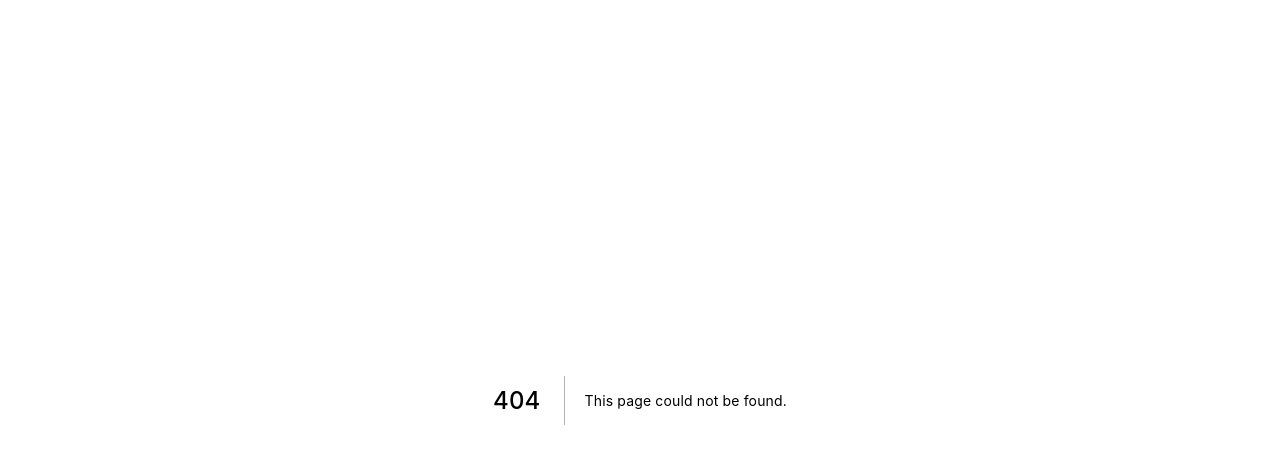
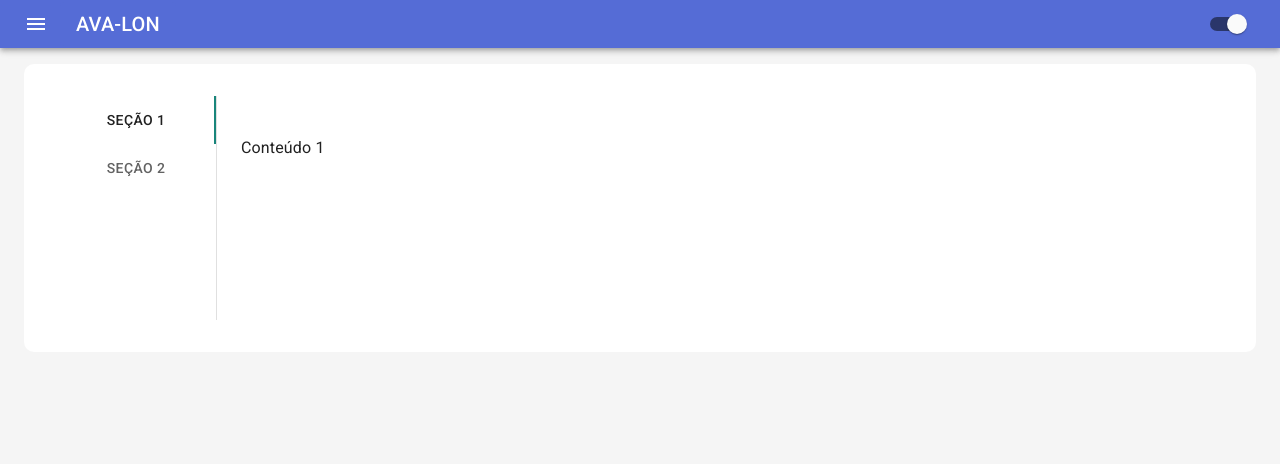
Before and after one commit to RoneyPasolini/ava-lon, a Next.js app: page /content in a window 1280 px wide. Before the commit this address had no page. Shown: the top 464 px of the page. Built offline with nearby package versions, Linux system fonts and the light colour scheme.

Commit message:
feat: add content page

```diff
--- a/package.json
+++ b/package.json
@@ -37,7 +37,8 @@
   },
   "lint-staged": {
     "*.{ts,tsx}": [
-      "eslint 'src/**' --fix"
+      "eslint 'src/**' --fix",
+      "git add"
     ]
   }
 }
--- /dev/null
+++ b/src/components/Content/SectionsTabs.tsx
@@ -0,0 +1,17 @@
+import VerticalTabs from '../utils/VerticalTabs'
+import Section from '../../models/section'
+
+const sections = [
+  {
+    title: 'Seção 1',
+    content: <p>Conteúdo 1</p>
+  },
+  {
+    title: 'Seção 2',
+    content: <p>Conteúdo 2</p>
+  }
+] as Section[]
+
+export function SectionsTabs() {
+  return <VerticalTabs tabs={sections} />
+}
--- a/src/components/Navigation/Navigation.tsx
+++ b/src/components/Navigation/Navigation.tsx
@@ -1,5 +1,8 @@
 import { Button, Typography } from '@material-ui/core'
-import ListAltIcon from '@material-ui/icons/ListAlt'
+import AssignmentIcon from '@material-ui/icons/Assignment'
+import BarChartIcon from '@material-ui/icons/BarChart'
+import HomeIcon from '@material-ui/icons/Home'
+import MenuBookIcon from '@material-ui/icons/MenuBook'
 
 import Link from 'next/link'
 
@@ -10,9 +13,24 @@ import { NavMenu, NavItem } from './NavMenu/NavMenu'
 
 const navItems = [
   {
+    text: 'Início',
+    url: '/',
+    icon: <HomeIcon />
+  },
+  {
+    text: 'Conteúdo',
+    url: '/content',
+    icon: <MenuBookIcon />
+  },
+  {
     text: 'Notas',
     url: '/grades',
-    icon: <ListAltIcon />
+    icon: <BarChartIcon />
+  },
+  {
+    text: 'Atividades',
+    url: '/quiz', // Temporary
+    icon: <AssignmentIcon />
   }
 ] as NavItem[]
 
--- /dev/null
+++ b/src/components/utils/VerticalTabs.tsx
@@ -0,0 +1,91 @@
+import React from 'react'
+import { makeStyles, Theme } from '@material-ui/core/styles'
+import Tabs from '@material-ui/core/Tabs'
+import Tab from '@material-ui/core/Tab'
+import Typography from '@material-ui/core/Typography'
+import Box from '@material-ui/core/Box'
+
+interface TabPanelProps {
+  children?: React.ReactNode
+  index: any
+  value: any
+}
+
+function TabPanel(props: TabPanelProps) {
+  const { children, value, index, ...other } = props
+
+  return (
+    <div
+      role="tabpanel"
+      hidden={value !== index}
+      id={`vertical-tabpanel-${index}`}
+      aria-labelledby={`vertical-tab-${index}`}
+      {...other}
+    >
+      {value === index && (
+        <Box p={3}>
+          <Typography>{children}</Typography>
+        </Box>
+      )}
+    </div>
+  )
+}
+
+function a11yProps(index: any) {
+  return {
+    id: `vertical-tab-${index}`,
+    'aria-controls': `vertical-tabpanel-${index}`
+  }
+}
+
+const useStyles = makeStyles((theme: Theme) => ({
+  root: {
+    flexGrow: 1,
+    backgroundColor: theme.palette.background.paper,
+    display: 'flex',
+    height: 224
+  },
+  tabs: {
+    borderRight: `1px solid ${theme.palette.divider}`
+  }
+}))
+
+interface TabItem {
+  title: string
+  content: any
+}
+
+interface Props {
+  tabs: TabItem[]
+}
+
+export default function VerticalTabs({ tabs }: Props) {
+  const classes = useStyles()
+  const [value, setValue] = React.useState(0)
+
+  const handleChange = (event: React.ChangeEvent<{}>, newValue: number) => {
+    setValue(newValue)
+  }
+
+  return (
+    <div className={classes.root}>
+      <Tabs
+        orientation="vertical"
+        variant="scrollable"
+        value={value}
+        onChange={handleChange}
+        aria-label="Vertical tabs example"
+        className={classes.tabs}
+      >
+        {tabs.map((tab, index) => (
+          <Tab key={index} label={tab.title} {...a11yProps(index)} />
+        ))}
+      </Tabs>
+      {tabs.map((tab, index) => (
+        <TabPanel key={index} value={value} index={index}>
+          {tab.content}
+        </TabPanel>
+      ))}
+    </div>
+  )
+}
--- a/src/models/module.ts
+++ b/src/models/module.ts
@@ -1,7 +1,9 @@
 import Activity from './activity'
+import Section from './section'
 
 export default interface Module {
   id: string
   title: string
   activities: Activity[]
+  sections: Section[]
 }
--- /dev/null
+++ b/src/models/section.ts
@@ -0,0 +1,4 @@
+export default interface Section {
+  title: string
+  content: any
+}
--- a/src/models/subject.ts
+++ b/src/models/subject.ts
@@ -1,5 +1,8 @@
+import Module from './module'
+
 export default interface Subject {
   id: string
   title: string
   image: string
+  modules: Module[]
 }
--- /dev/null
+++ b/src/pages/content.tsx
@@ -0,0 +1,14 @@
+import { SectionsTabs } from '../components/Content/SectionsTabs'
+import PageLayout from '../components/Layout/PageLayout'
+// import { SubjectContext } from '../contexts/SubjectContext'
+// import { useContext } from 'react'
+
+export default function Content() {
+  // const { currentSubject } = useContext(SubjectContext)
+
+  return (
+    <PageLayout>
+      <SectionsTabs />
+    </PageLayout>
+  )
+}
```
